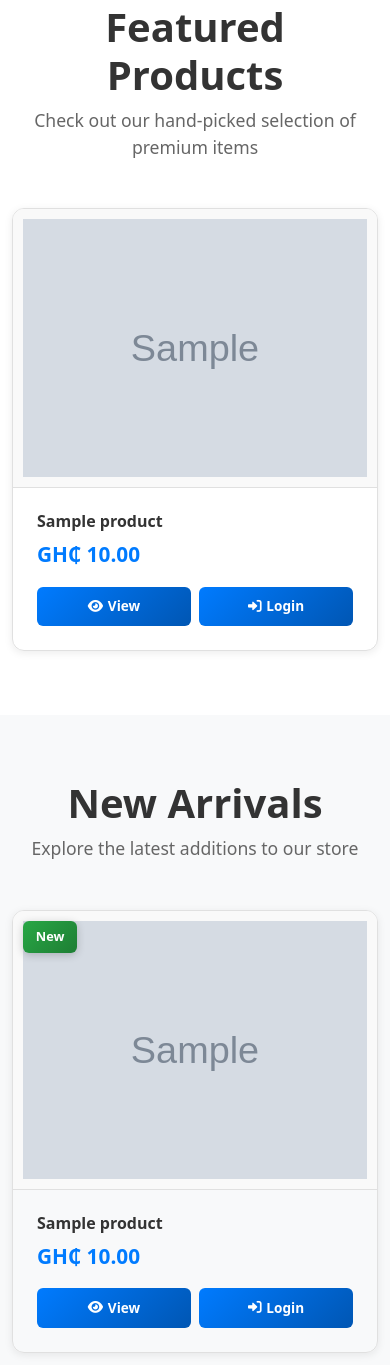
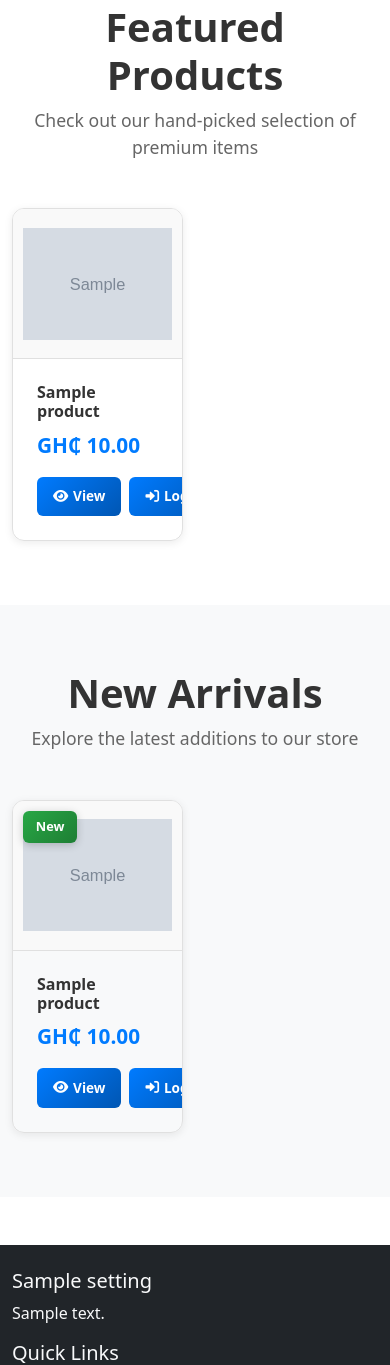
Before and after one commit to Shaibu10/digitalhome, a Flask app: page / in a window 390 px wide. Shown: the part 1880-3245 px from the top of the page. Run offline with Flask 3, Linux system fonts and the light colour scheme; tables that the repository leaves empty hold one stand-in row (values such as "Sample post"); grey boxes marked "Sample" are stand-in pictures.

Commit message:
Updated home page to 2 column

```diff
--- a/templates/index.html
+++ b/templates/index.html
@@ -581,7 +581,7 @@
 
         <div class="row g-4">
             {% for product in featured_products %}
-            <div class="col-lg-3 col-md-6 col-sm-6 col-12">
+            <div class="col-lg-3 col-md-6 col-sm-6 col-6">
                 <div class="product-card h-100">
                     <div class="product-img-wrapper">
                         {% if product.discount_price %}
@@ -639,7 +639,7 @@
 
         <div class="row g-4">
             {% for product in new_products %}
-            <div class="col-lg-3 col-md-6">
+            <div class="col-lg-3 col-md-6 col-sm-6 col-6">
                 <div class="product-card">
                     <div class="product-img-wrapper">
                         <span class="product-badge badge-new">New</span>
```
